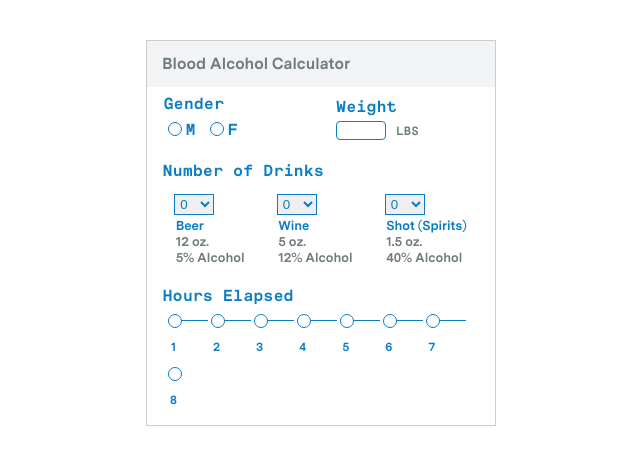
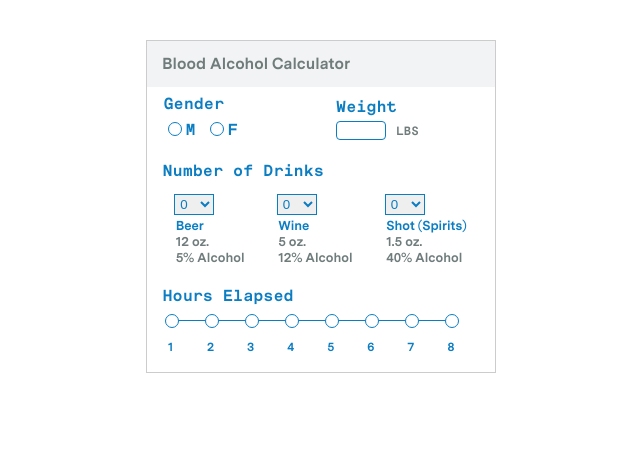
Before and after one commit to mcmillandanny/BAC-Caculator, a website: page index.html in a window 1280 px wide. Shown: the whole page, without its empty margins (319-959 px from the left). Drawn offline with nearby package versions, Linux system fonts and the light colour scheme; files whose address does not match are found by name.

Commit message:
fixed IE margins

```diff
--- a/src/scss/main.scss
+++ b/src/scss/main.scss
@@ -270,7 +270,7 @@ body {
 				text-align: center;
 				padding: 2px;
 				margin-top: -15px;
-				margin-left: 7px;
+				margin-left: 4px;
 				margin-right: 7px;
 				margin-bottom: 7px;
 			}
```
Also changed, not shown: dist/css/main.css, 1 other file.
